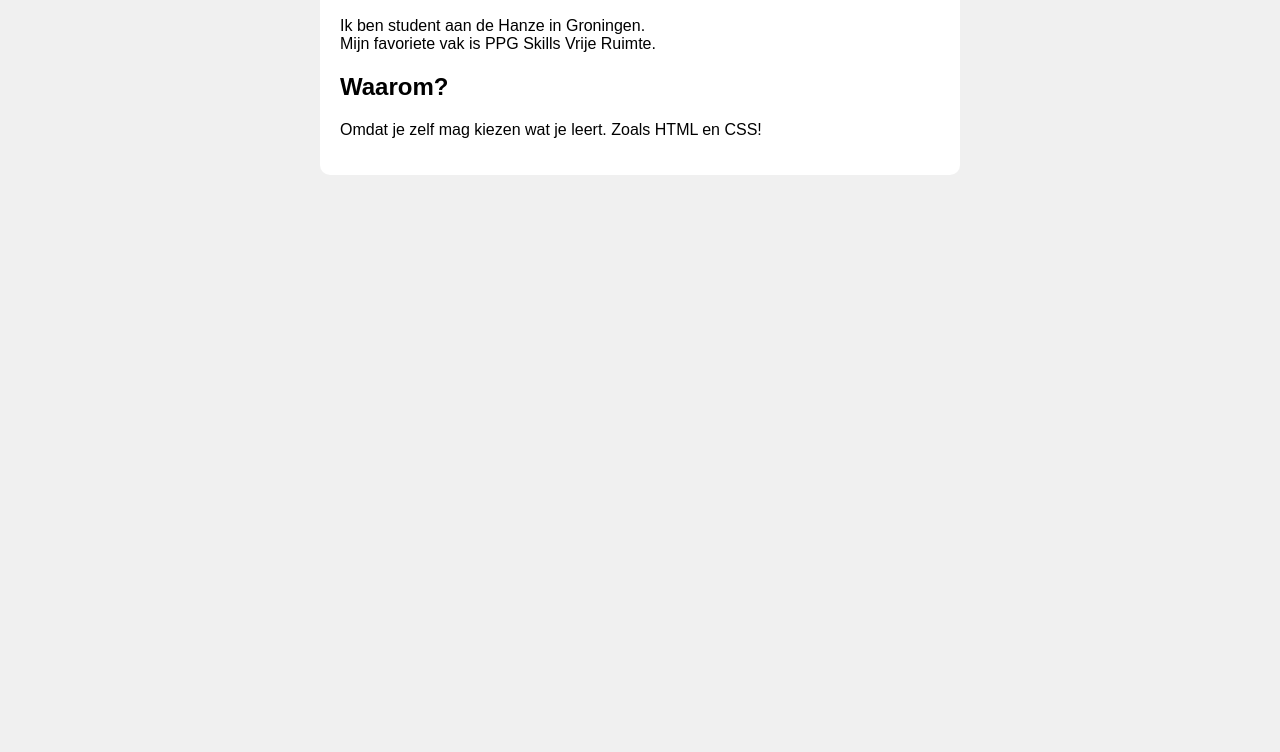
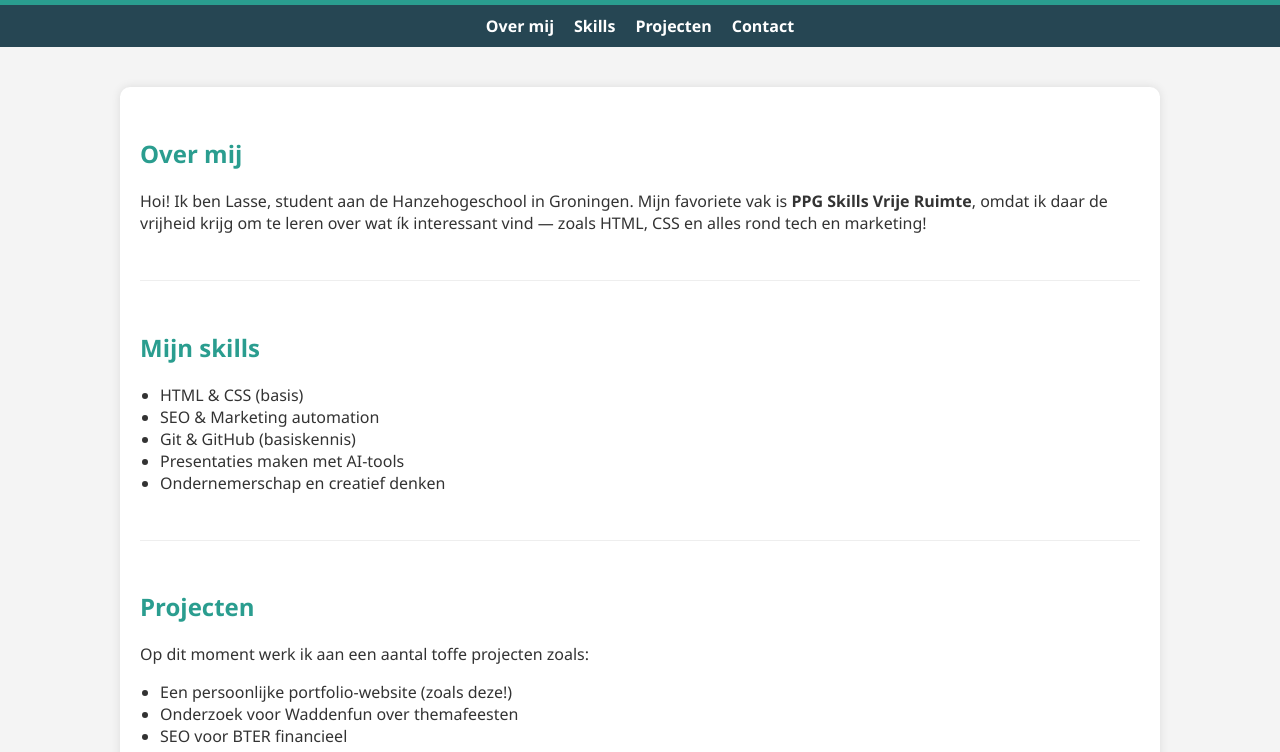
Before and after one commit to laschete/Mywebsite-6, a plain HTML site: page index.html in a window 1280 px wide. Shown: the part 159-911 px from the top of the page. Before the commit the page ends 800 px from the top, so only its background shows below. Drawn offline with Linux system fonts and the light colour scheme.

Commit message:
Update index.html

```diff
--- a/index.html
+++ b/index.html
@@ -1,31 +1,119 @@
 <!DOCTYPE html>
 <html lang="nl">
   <head>
-    <meta charset="UTF-8">
-    <title>Lasse's Website</title>
+    <meta charset="UTF-8" />
+    <meta name="viewport" content="width=device-width, initial-scale=1.0" />
+    <title>Lasse Jagersma's Website</title>
     <style>
       body {
-        background: #f0f0f0;
-        font-family: sans-serif;
+        font-family: 'Segoe UI', sans-serif;
+        margin: 0;
+        background-color: #f4f4f4;
+        color: #333;
+      }
+
+      header {
+        background-color: #2a9d8f;
+        color: white;
+        padding: 20px 0;
+        text-align: center;
+      }
+
+      nav {
+        background-color: #264653;
+        display: flex;
+        justify-content: center;
+        gap: 20px;
+        padding: 10px 0;
+      }
+
+      nav a {
+        color: white;
+        text-decoration: none;
+        font-weight: bold;
+      }
+
+      .container {
+        max-width: 1000px;
+        margin: 40px auto;
+        padding: 0 20px;
+        background-color: white;
+        border-radius: 10px;
+        box-shadow: 0 0 10px rgba(0,0,0,0.1);
+      }
+
+      section {
+        padding: 30px 0;
+        border-bottom: 1px solid #eee;
+      }
+
+      h1, h2 {
+        color: #2a9d8f;
+      }
+
+      footer {
+        text-align: center;
         padding: 20px;
+        background-color: #eee;
+        margin-top: 40px;
+        font-size: 0.9rem;
       }
-      .container {
-        background: white;
-        padding: 20px;
-        max-width: 600px;
-        margin: auto;
-        border-radius: 10px;
+
+      ul {
+        padding-left: 20px;
+      }
+
+      @media (max-width: 600px) {
+        nav {
+          flex-direction: column;
+          gap: 10px;
+        }
       }
     </style>
   </head>
   <body>
+    <header>
+      <h1>Welkom op de website van Lasse Jagersma</h1>
+      <p>Student Commerciële Economie | Web Enthousiasteling</p>
+    </header>
+
+    <nav>
+      <a href="#over">Over mij</a>
+      <a href="#skills">Skills</a>
+      <a href="#projecten">Projecten</a>
+      <a href="#contact">Contact</a>
+    </nav>
+
     <div class="container">
-      <h1>Lasse Jagersma's HTML en CSS site</h1>
-      <h2>Over mij</h2>
-      <p>Ik ben student aan de Hanze in Groningen.<br>
-      Mijn favoriete vak is PPG Skills Vrije Ruimte.</p>
-      <h2>Waarom?</h2>
-      <p>Omdat je zelf mag kiezen wat je leert. Zoals HTML en CSS!</p>
-    </div>
-  </body>
-</html>
+      <section id="over">
+        <h2>Over mij</h2>
+        <p>
+          Hoi! Ik ben Lasse, student aan de Hanzehogeschool in Groningen. Mijn favoriete vak is
+          <strong>PPG Skills Vrije Ruimte</strong>, omdat ik daar de vrijheid krijg om te leren over wat ík interessant vind — zoals HTML, CSS en alles rond tech en marketing!
+        </p>
+      </section>
+
+      <section id="skills">
+        <h2>Mijn skills</h2>
+        <ul>
+          <li>HTML & CSS (basis)</li>
+          <li>SEO & Marketing automation</li>
+          <li>Git & GitHub (basiskennis)</li>
+          <li>Presentaties maken met AI-tools</li>
+          <li>Ondernemerschap en creatief denken</li>
+        </ul>
+      </section>
+
+      <section id="projecten">
+        <h2>Projecten</h2>
+        <p>Op dit moment werk ik aan een aantal toffe projecten zoals:</p>
+        <ul>
+          <li>Een persoonlijke portfolio-website (zoals deze!)</li>
+          <li>Onderzoek voor Waddenfun over themafeesten</li>
+          <li>SEO voor BTER financieel</li>
+        </ul>
+      </section>
+
+      <section id="contact">
+        <h2>Contact</h2>
+        <p
```
